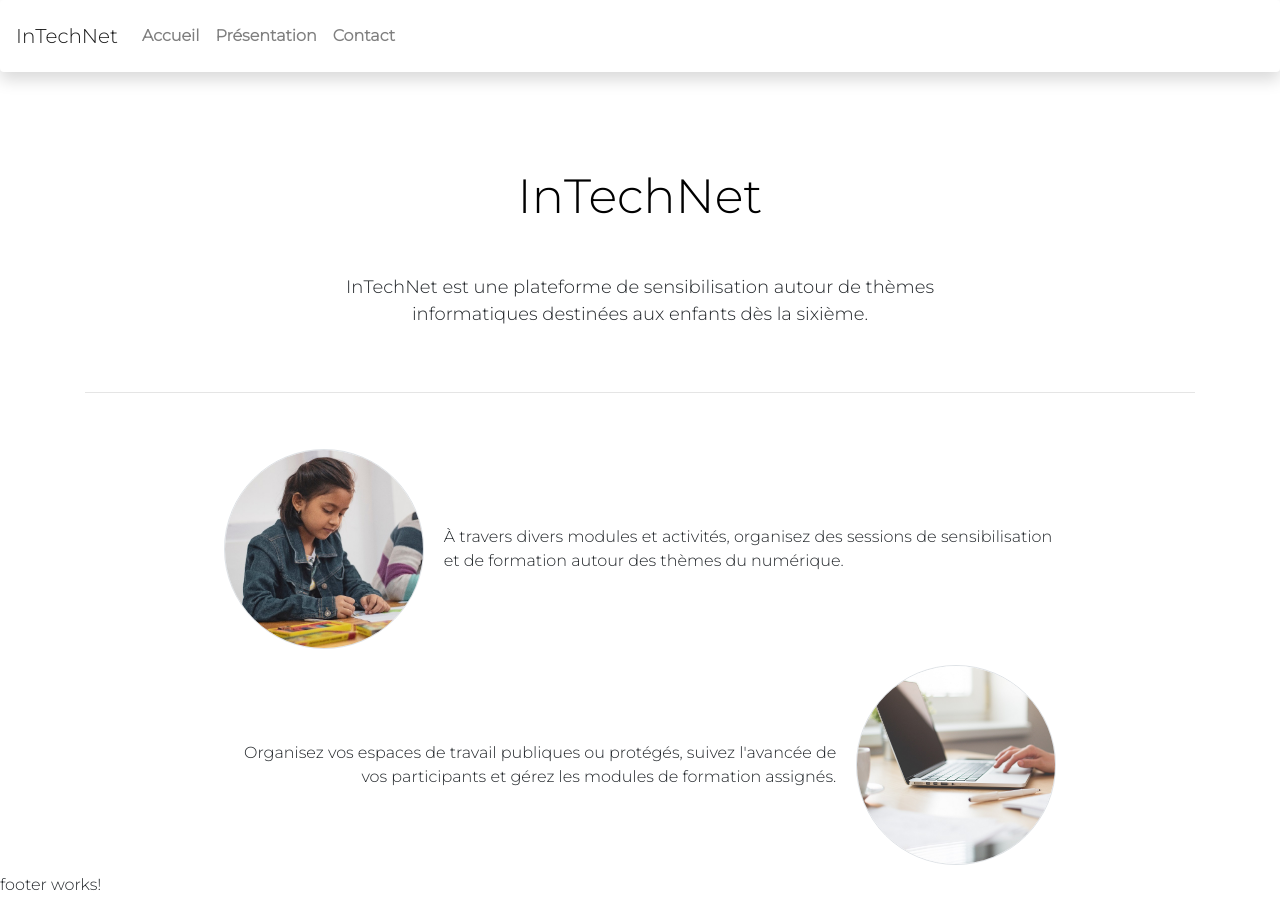
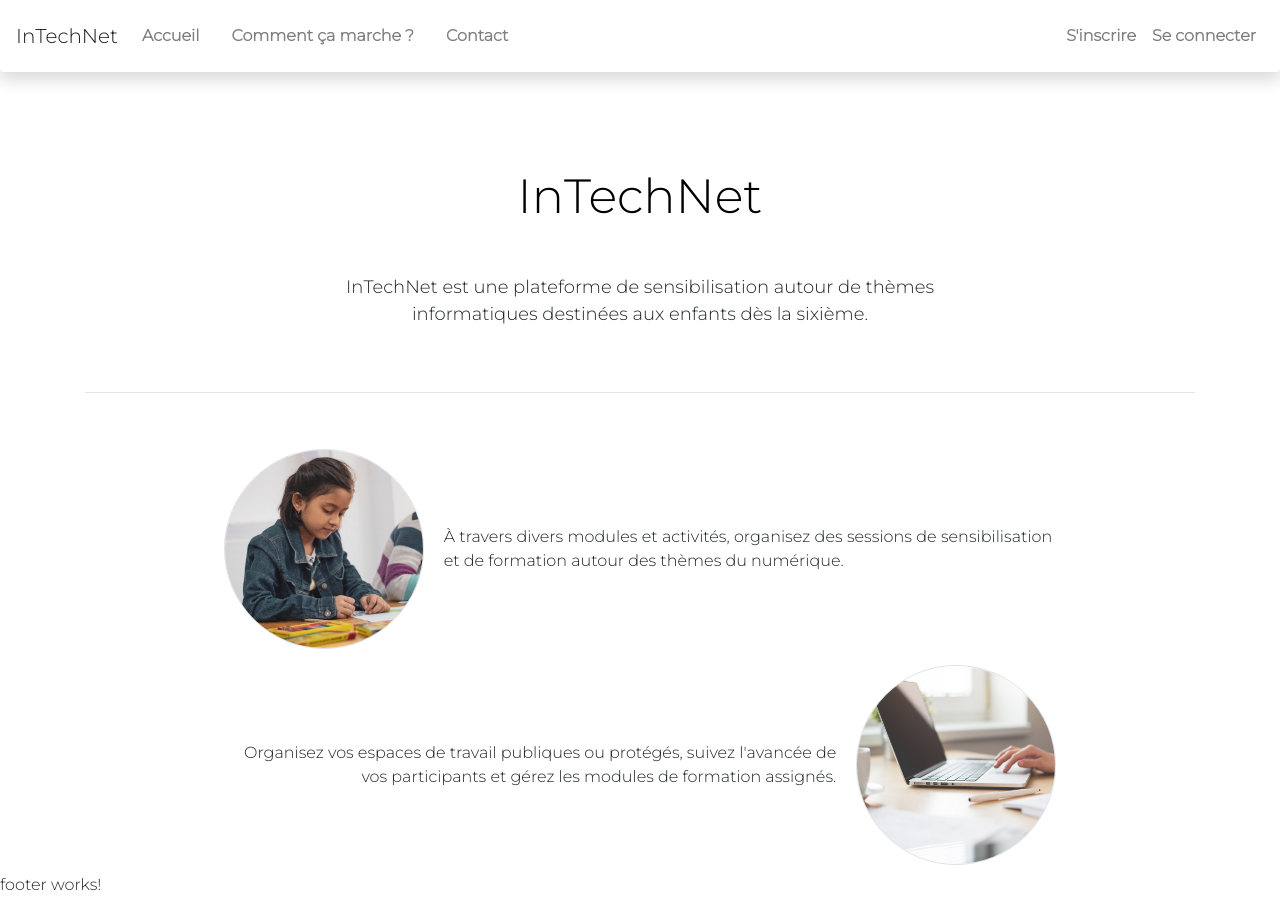
Before and after one commit to pBouillon/InTechNet.Moderator, an Angular app in the folder intechnet-moderator/: page /index in a window 1280 px wide. Built offline with nearby package versions, Linux system fonts and the light colour scheme.

Commit message:
✨ Add login / register buttons

```diff
--- a/intechnet-moderator/src/app/global/navbar/navbar.component.html
+++ b/intechnet-moderator/src/app/global/navbar/navbar.component.html
@@ -9,14 +9,23 @@
 
     <div class="collapse navbar-collapse" id="navbarSupportedContent">
         <ul class="navbar-nav mr-auto">
-            <li class="nav-item itn-nav-item">
+            <li class="nav-item itn-nav-item mr-3">
                 <a class="nav-link" routerLink="/">Accueil</a>
             </li>
+            <li class="nav-item itn-nav-item mr-3">
+                <a class="nav-link" href="#">Comment ça marche ?</a>
+            </li>
+            <li class="nav-item itn-nav-item mr-3">
+                <a class="nav-link" href="#">Contact</a>
+            </li>
+        </ul>
+
+        <ul class="navbar-nav mr-0">
             <li class="nav-item itn-nav-item">
-                <a class="nav-link" href="#">Présentation</a>
+                <a class="nav-link" href="#">S'inscrire</a>
             </li>
             <li class="nav-item itn-nav-item">
-                <a class="nav-link" href="#">Contact</a>
+                <a class="nav-link" href="#">Se connecter</a>
             </li>
         </ul>
     </div>
```
